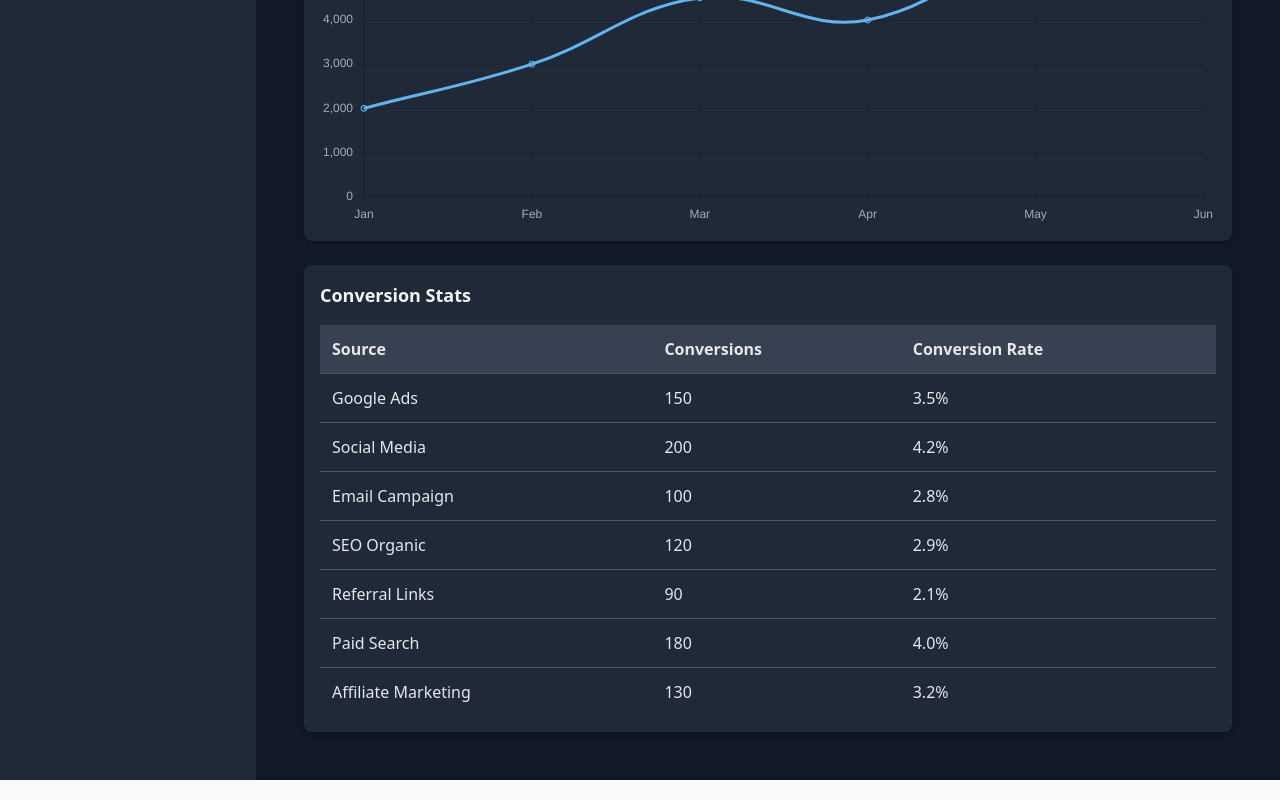
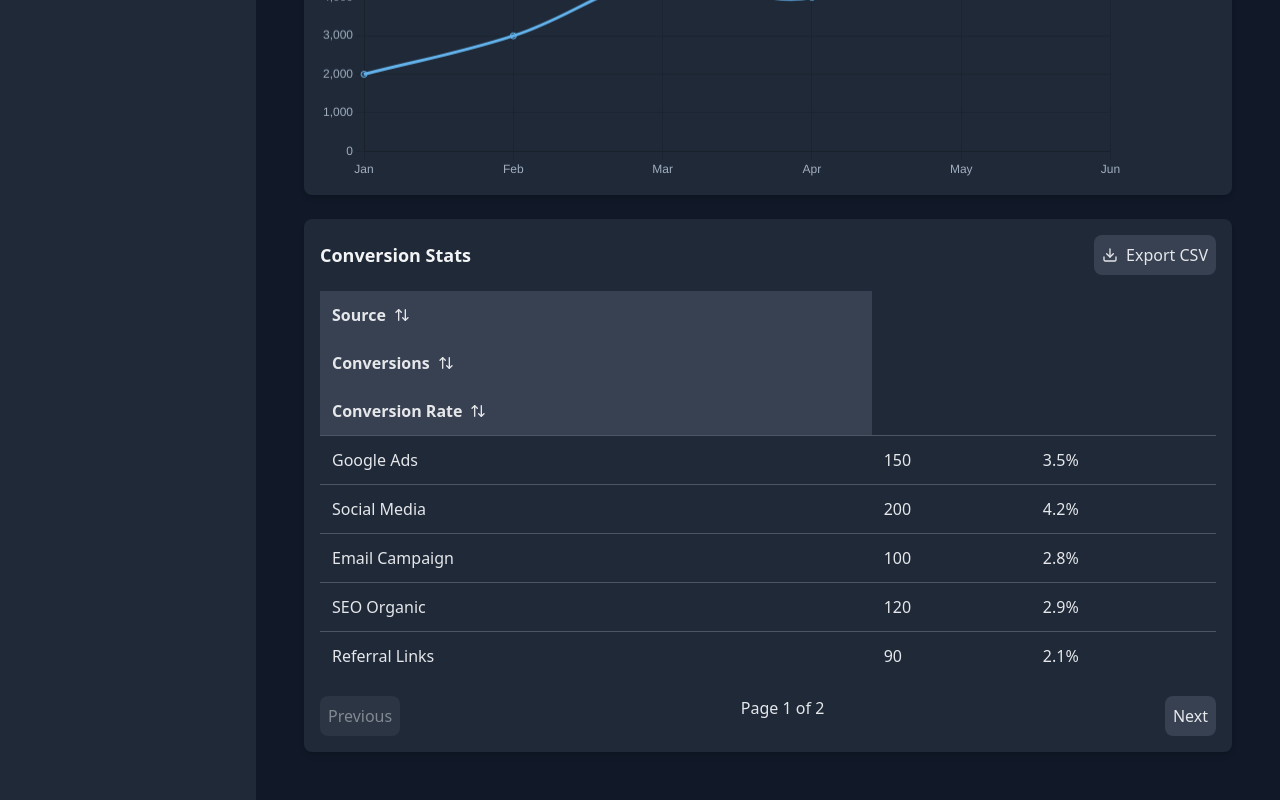
Before and after one commit to Arunhari67980/Admin_dashboard, a React (Vite) app in the folder my-dashboard/: page /analytics in a window 1280 px wide. Shown: the part 689-1489 px from the top of the page. Built offline with nearby package versions, Linux system fonts and the light colour scheme.

Commit message:
Analytics.jsx updated

```diff
--- a/my-dashboard/src/pages/Analytics.jsx
+++ b/my-dashboard/src/pages/Analytics.jsx
@@ -1,8 +1,8 @@
-import { useState } from 'react';
+import { useState, useEffect } from 'react';
 import { Chart as ChartJS, LineElement, PointElement, BarElement, LinearScale, CategoryScale, Title, Tooltip, Legend } from 'chart.js';
 import { Line, Bar } from 'react-chartjs-2';
-import { motion } from 'framer-motion';
-import { DollarSign, Users, TrendingUp } from 'lucide-react';
+import { motion, AnimatePresence } from 'framer-motion';
+import { DollarSign, Users, TrendingUp, ArrowUpDown, Download } from 'lucide-react';
 
 // Register Chart.js components
 ChartJS.register(LineElement, PointElement, BarElement, LinearScale, CategoryScale, Title, Tooltip, Legend);
@@ -31,23 +31,64 @@ const initialChartData = {
 
 // Initial conversion data
 const initialConversionData = [
-  { id: 1, source: 'Google Ads', conversions: 150, rate: '3.5%' },
-  { id: 2, source: 'Social Media', conversions: 200, rate: '4.2%' },
-  { id: 3, source: 'Email Campaign', conversions: 100, rate: '2.8%' },
-  { id: 4, source: 'SEO Organic', conversions: 120, rate: '2.9%' },
-  { id: 5, source: 'Referral Links', conversions: 90, rate: '2.1%' },
-  { id: 6, source: 'Paid Search', conversions: 180, rate: '4.0%' },
-  { id: 7, source: 'Affiliate Marketing', conversions: 130, rate: '3.2%' },
+  { id: 1, source: 'Google Ads', conversions: 150, rate: 3.5 },
+  { id: 2, source: 'Social Media', conversions: 200, rate: 4.2 },
+  { id: 3, source: 'Email Campaign', conversions: 100, rate: 2.8 },
+  { id: 4, source: 'SEO Organic', conversions: 120, rate: 2.9 },
+  { id: 5, source: 'Referral Links', conversions: 90, rate: 2.1 },
+  { id: 6, source: 'Paid Search', conversions: 180, rate: 4.0 },
+  { id: 7, source: 'Affiliate Marketing', conversions: 130, rate: 3.2 },
 ];
+
+// Animation variants
+const pageVariants = {
+  hidden: { opacity: 0, y: 20 },
+  visible: { opacity: 1, y: 0, transition: { duration: 0.5 } },
+};
+
+const statsVariants = {
+  hidden: { opacity: 0, y: 20 },
+  visible: (i) => ({
+    opacity: 1,
+    y: 0,
+    transition: { delay: i * 0.2, duration: 0.5, type: 'spring', stiffness: 100 },
+  }),
+};
+
+const chartVariants = {
+  hidden: { opacity: 0, scale: 0.9 },
+  visible: { opacity: 1, scale: 1, transition: { duration: 0.5 } },
+};
+
+const rowVariants = {
+  hidden: { opacity: 0, x: -20 },
+  visible: (i) => ({
+    opacity: 1,
+    x: 0,
+    transition: { delay: i * 0.1, duration: 0.4, type: 'spring', stiffness: 120 },
+  }),
+  exit: { opacity: 0, x: 20, transition: { duration: 0.3 } },
+};
 
 const StatsGrid = ({ isOpen, stats }) => {
   return (
-    <div className="grid grid-cols-1 md:grid-cols-3 gap-6">
+    <motion.div
+      className="grid grid-cols-1 md:grid-cols-3 gap-6"
+      initial="hidden"
+      animate="visible"
+      variants={pageVariants}
+    >
+      <AnimatePresence>
         {isOpen &&
           stats.map((stat, i) => (
             <motion.div
               key={i}
-            whileHover={{ scale: 1.03 }}
+              custom={i}
+              variants={statsVariants}
+              initial="hidden"
+              animate="visible"
+              exit="hidden"
+              whileHover={{ scale: 1.03, transition: { duration: 0.3 } }}
               className="bg-gray-800 p-5 rounded-2xl shadow-lg flex items-center justify-between"
             >
               <div>
@@ -58,7 +99,8 @@ const StatsGrid = ({ isOpen, stats }) => {
               <stat.icon className="w-6 h-6 text-indigo-400" />
             </motion.div>
           ))}
-    </div>
+      </AnimatePresence>
+    </motion.div>
   );
 };
 
@@ -68,6 +110,11 @@ const Analytics = () => {
   const [chartType, setChartType] = useState('line');
   const [searchTerm, setSearchTerm] = useState('');
   const [isStatsOpen, setIsStatsOpen] = useState(true);
+
+  // State for table functionality
+  const [sortConfig, setSortConfig] = useState({ key: null, direction: 'ascending' });
+  const [currentPage, setCurrentPage] = useState(1);
+  const itemsPerPage = 5;
 
   // Simulated data adjustment based on date range
   const getAdjustedStats = () => {
@@ -135,20 +182,91 @@ const Analytics = () => {
       y: { beginAtZero: true, ticks: { color: '#A0AEC0' } },
       x: { ticks: { color: '#A0AEC0' } },
     },
+    animation: {
+      duration: 1000,
+      easing: 'easeInOut',
+    },
   };
 
-  // Filtered conversion data
-  const filteredConversionData = initialConversionData.filter((row) =>
-    row.source.toLowerCase().includes(searchTerm.toLowerCase())
+  // Filtered and sorted conversion data
+  const filteredConversionData = initialConversionData
+    .filter((row) => row.source.toLowerCase().includes(searchTerm.toLowerCase()))
+    .sort((a, b) => {
+      if (sortConfig.key) {
+        let aValue = a[sortConfig.key];
+        let bValue = b[sortConfig.key];
+        if (sortConfig.key === 'rate' || sortConfig.key === 'conversions') {
+          aValue = Number(aValue);
+          bValue = Number(bValue);
+        } else {
+          aValue = aValue.toLowerCase();
+          bValue = bValue.toLowerCase();
+        }
+        if (aValue < bValue) {
+          return sortConfig.direction === 'ascending' ? -1 : 1;
+        }
+        if (aValue > bValue) {
+          return sortConfig.direction === 'ascending' ? 1 : -1;
+        }
+      }
+      return 0;
+    });
+
+  // Pagination logic
+  const totalPages = Math.ceil(filteredConversionData.length / itemsPerPage);
+  const paginatedData = filteredConversionData.slice(
+    (currentPage - 1) * itemsPerPage,
+    currentPage * itemsPerPage
   );
 
+  // Handle sorting
+  const requestSort = (key) => {
+    let direction = 'ascending';
+    if (sortConfig.key === key && sortConfig.direction === 'ascending') {
+      direction = 'descending';
+    }
+    setSortConfig({ key, direction });
+  };
+
+  // Handle CSV export
+  const exportToCSV = () => {
+    const csvContent = [
+      ['Source', 'Conversions', 'Conversion Rate'],
+      ...filteredConversionData.map((row) => [row.source, row.conversions, `${row.rate}%`]),
+    ]
+      .map((e) => e.join(','))
+      .join('\n');
+    const blob = new Blob([csvContent], { type: 'text/csv;charset=utf-8;' });
+    const url = URL.createObjectURL(blob);
+    const link = document.createElement('a');
+    link.href = url;
+    link.download = 'conversion_stats.csv';
+    link.click();
+    URL.revokeObjectURL(url);
+  };
+
+  // Trigger animation on mount
+  useEffect(() => {
+    // This effect ensures the page animates on load
+  }, []);
+
   return (
-    <div className="bg-gray-900 text-gray-200 p-6 min-h-screen">
+    <motion.div
+      className="bg-gray-900 text-gray-200 p-6 min-h-screen"
+      initial="hidden"
+      animate="visible"
+      variants={pageVariants}
+    >
       <h2 className="text-2xl font-semibold mb-4">Analytics Overview</h2>
       <p className="text-gray-400 mb-6">Detailed charts, conversion stats, and growth metrics for your business.</p>
 
-      {/* Controls */}
-      <div className="mb-6 flex space-x-4">
+      {/* Controls with Animation */}
+      <motion.div
+        className="mb-6 flex space-x-4"
+        initial={{ opacity: 0, y: 20 }}
+        animate={{ opacity: 1, y: 0 }}
+        transition={{ delay: 0.2, duration: 0.5 }}
+      >
         {/* Date Range Picker */}
         <div>
           <label htmlFor="dateRange" className="text-gray-300 mr-2">Select Date Range:</label>
@@ -193,51 +311,116 @@ const Analytics = () => {
         </div>
 
         {/* Toggle Stats Grid */}
-        <button
+        <motion.button
+          whileHover={{ scale: 1.05, transition: { duration: 0.2 } }}
+          whileTap={{ scale: 0.95 }}
           onClick={() => setIsStatsOpen(!isStatsOpen)}
           className="p-2 bg-gray-800 border border-gray-700 rounded-lg text-gray-200 hover:bg-gray-700 focus:ring-2 focus:ring-blue-500"
         >
           {isStatsOpen ? 'Collapse Stats' : 'Expand Stats'}
-        </button>
-      </div>
+        </motion.button>
+      </motion.div>
 
       {/* Stats Grid */}
       <StatsGrid isOpen={isStatsOpen} stats={getAdjustedStats()} />
 
-      {/* Chart */}
-      <div className="bg-gray-800 p-4 rounded-lg shadow-md mb-6 mt-6">
+      {/* Chart with Animation */}
+      <motion.div
+        className="bg-gray-800 p-4 rounded-lg shadow-md mb-6 mt-6"
+        initial="hidden"
+        animate="visible"
+        variants={chartVariants}
+      >
         {chartType === 'line' ? (
           <Line data={getAdjustedChartData()} options={chartOptions} />
         ) : (
           <Bar data={getAdjustedChartData()} options={chartOptions} />
         )}
-      </div>
+      </motion.div>
 
       {/* Conversion Stats Table */}
       <div className="bg-gray-800 p-4 rounded-lg shadow-md">
-        <h3 className="text-lg font-semibold text-gray-100 mb-4">Conversion Stats</h3>
-        <div className="overflow-x-auto">
+        <div className="flex justify-between items-center mb-4">
+          <h3 className="text-lg font-semibold text-gray-100">Conversion Stats</h3>
+          <motion.button
+            whileHover={{ scale: 1.05 }}
+            whileTap={{ scale: 0.95 }}
+            onClick={exportToCSV}
+            className="p-2 bg-gray-700 rounded-lg text-gray-200 hover:bg-gray-600 flex items-center"
+          >
+            <Download className="w-4 h-4 mr-2" /> Export CSV
+          </motion.button>
+        </div>
+        <div className="w-full"> {/* Removed overflow-x-auto, added w-full */}
           <table className="w-full text-left text-gray-200">
             <thead>
               <tr className="bg-gray-700">
-                <th className="p-3">Source</th>
-                <th className="p-3">Conversions</th>
-                <th className="p-3">Conversion Rate</th>
+                <th
+                  className="p-3 cursor-pointer hover:text-blue-300 flex items-center"
+                  onClick={() => requestSort('source')}
+                >
+                  Source <ArrowUpDown className="w-4 h-4 ml-2" />
+                </th>
+                <th
+                  className="p-3 cursor-pointer hover:text-blue-300 flex items-center"
+                  onClick={() => requestSort('conversions')}
+                >
+                  Conversions <ArrowUpDown className="w-4 h-4 ml-2" />
+                </th>
+                <th
+                  className="p-3 cursor-pointer hover:text-blue-300 flex items-center"
+                  onClick={() => requestSort('rate')}
+                >
+                  Conversion Rate <ArrowUpDown className="w-4 h-4 ml-2" />
+                </th>
               </tr>
             </thead>
             <tbody>
-              {filteredConversionData.map((row) => (
-                <tr key={row.id} className="border-t border-gray-600 hover:bg-gray-700">
-                  <td className="p-3">{row.source}</td>
+              <AnimatePresence>
+                {paginatedData.map((row, i) => (
+                  <motion.tr
+                    key={row.id}
+                    custom={i}
+                    variants={rowVariants}
+                    initial="hidden"
+                    animate="visible"
+                    exit="exit"
+                    whileHover={{ backgroundColor: '#374151', transition: { duration: 0.2 } }}
+                    className="border-t border-gray-600"
+                  >
+                    <td className="p-3 max-w-xs truncate">{row.source}</td>
                     <td className="p-3">{row.conversions}</td>
-                  <td className="p-3">{row.rate}</td>
-                </tr>
+                    <td className="p-3">{row.rate}%</td>
+                  </motion.tr>
                 ))}
+              </AnimatePresence>
             </tbody>
           </table>
         </div>
+        {/* Pagination */}
+        <div className="flex justify-between mt-4">
+          <motion.button
+            whileHover={{ scale: 1.05 }}
+            whileTap={{ scale: 0.95 }}
+            onClick={() => setCurrentPage((prev) => Math.max(prev - 1, 1))}
+            disabled={currentPage === 1}
+            className="p-2 bg-gray-700 rounded-lg text-gray-200 hover:bg-gray-600 disabled:opacity-50"
+          >
+            Previous
+          </motion.button>
+          <span>Page {currentPage} of {totalPages}</span>
+          <motion.button
+            whileHover={{ scale: 1.05 }}
+            whileTap={{ scale: 0.95 }}
+            onClick={() => setCurrentPage((prev) => Math.min(prev + 1, totalPages))}
+            disabled={currentPage === totalPages}
+            className="p-2 bg-gray-700 rounded-lg text-gray-200 hover:bg-gray-600 disabled:opacity-50"
+          >
+            Next
+          </motion.button>
         </div>
       </div>
+    </motion.div>
   );
 };
 
```
Lines whose indentation alone changed are shown as unchanged.
